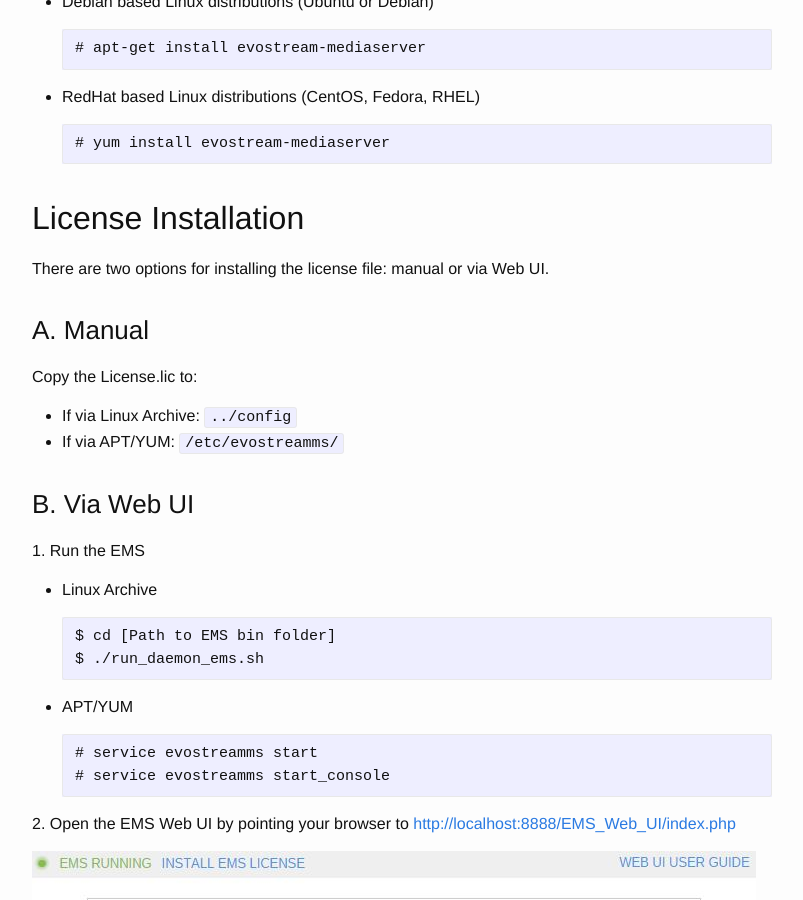
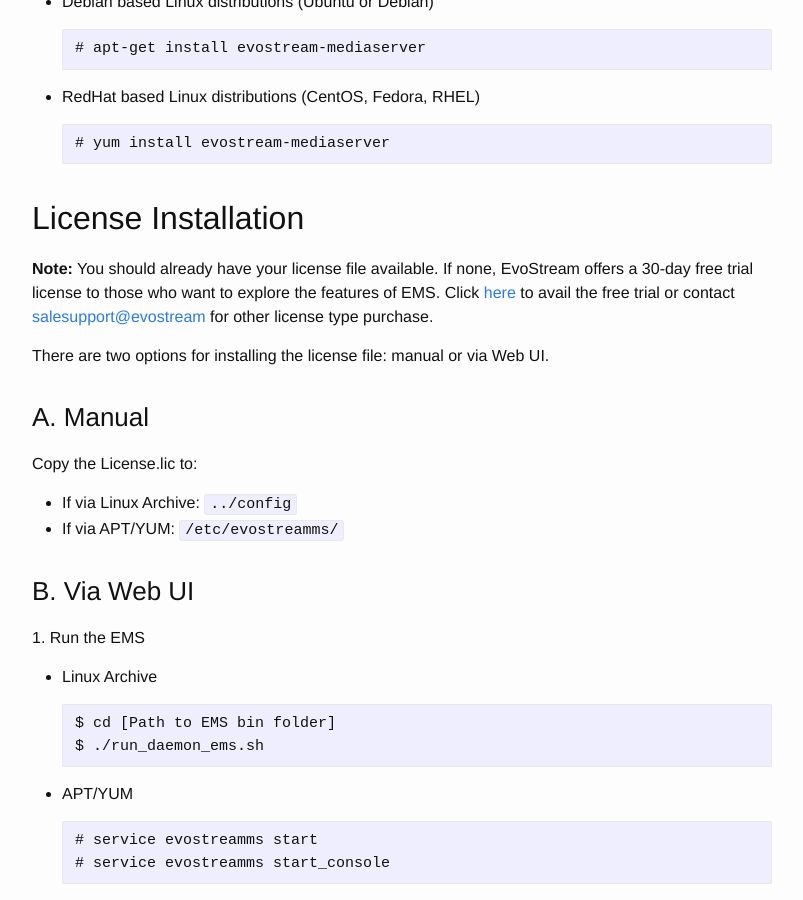
Before and after one commit to EvoStream/ems_quick_start_guide, a Jekyll site: the page built from _posts/2016-01-01-ems-quick-start-guide-linux.md, in a window 1280 px wide and 900 px high, scrolled down 1755 px. Shown: the whole window, without its empty margins (238-1041 px from the left). Built offline with Jekyll 4.4.1, drawn with Linux system fonts in a browser that asks for light colours.

Commit message:
added note for license purchase

```diff
--- a/_posts/2016-01-01-ems-quick-start-guide-linux.md
+++ b/_posts/2016-01-01-ems-quick-start-guide-linux.md
@@ -102,6 +102,7 @@ Steps 2 and 3 must be executed only once
 
 
 ## License Installation
+**Note:** You should already have your license file available. If none, EvoStream offers a 30-day free trial license to those who want to explore the features of EMS. Click [here](https://evostream.com/free-trial/) to avail the free trial or contact [salesupport@evostream](salesupport@evostream) for other license type purchase.
 
 There are two options for installing the license file: manual or via Web UI.
 
```
